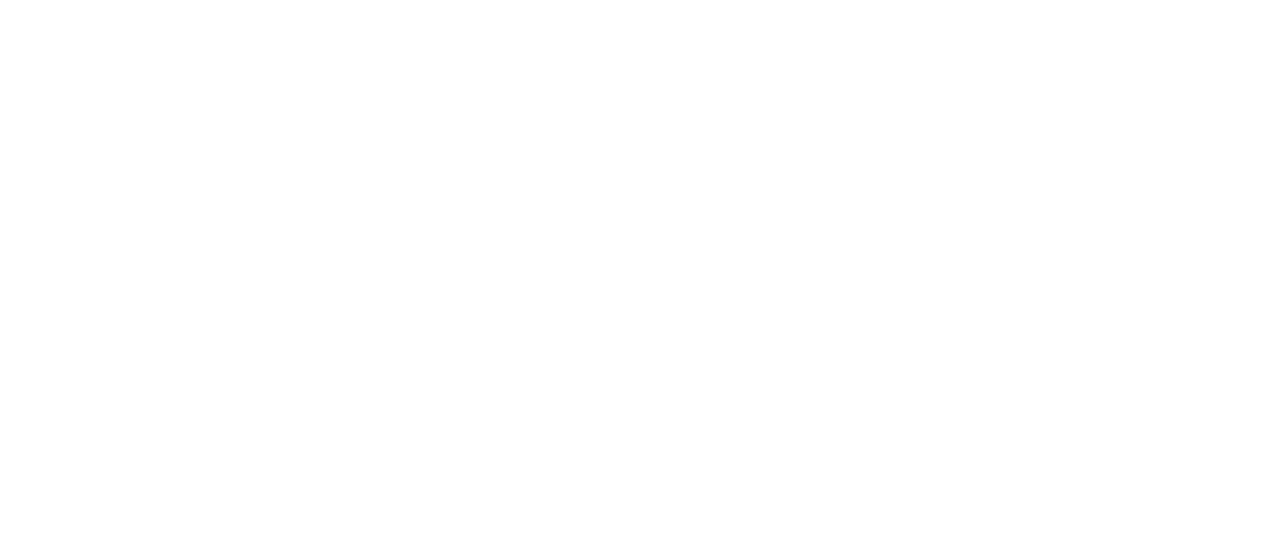
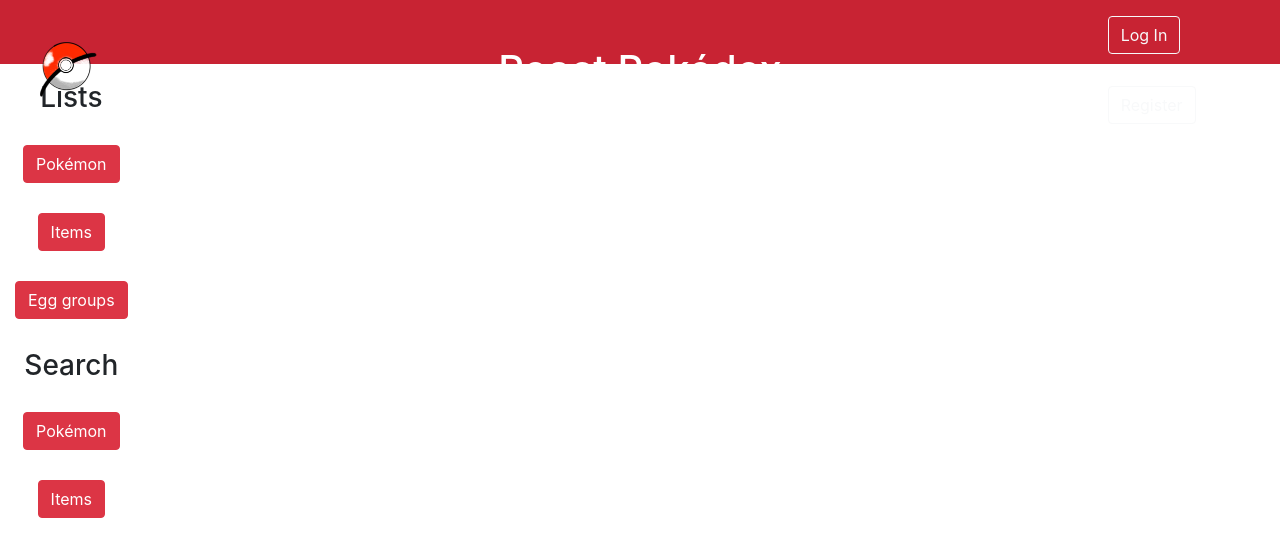
Before and after one commit to Jendoki/ReactPokedex, a React (Create React App) app: page /listitem in a window 1280 px wide. Shown: the top 556 px of the page. Built offline with nearby package versions, Linux system fonts and the light colour scheme.

Commit message:
egglist finished

```diff
--- a/package.json
+++ b/package.json
@@ -12,6 +12,7 @@
     "react-dom": "^17.0.1",
     "react-router-dom": "^5.2.0",
     "react-scripts": "4.0.2",
+    "react-tooltip": "^4.2.15",
     "web-vitals": "^1.1.0"
   },
   "scripts": {
--- a/src/App.css
+++ b/src/App.css
@@ -85,6 +85,10 @@
   text-transform: capitalize;
 }
 
+.center {
+  text-align: center;
+}
+
 .pokeimg {
   float: left;
   max-width: 100px;
--- a/src/App.js
+++ b/src/App.js
@@ -5,6 +5,7 @@
 import Home from "./Components/Home";
 import ListPoke from "./Components/ListPoke";
 import ListEgg from "./Components/ListEgg";
+import ListItem from "./Components/ListItem";
 
 function App() {
   return (
@@ -17,6 +18,9 @@
         <Route path="/listpokemon" exact component={ListPoke} />
       </Switch>
       <Switch>
+        <Route path="/listitem" exact component={ListItem} />
+      </Switch>
+      <Switch>
         <Route path="/listegg" exact component={ListEgg} />
       </Switch>
     </Router>
--- a/src/Components/AsideGuest.js
+++ b/src/Components/AsideGuest.js
@@ -12,7 +12,9 @@
           </a>
         </li>
         <li>
-          <Button variant="danger">Items</Button>
+          <a href="/listitem">
+            <Button variant="danger">Items</Button>
+          </a>
         </li>
         <li>
           <a href="/listegg">
--- a/src/Components/ContentListEgg.js
+++ b/src/Components/ContentListEgg.js
@@ -1,6 +1,7 @@
 import { useState, useEffect } from "react";
 import { Button } from "react-bootstrap";
 import Pokecard from "./Pokecard";
+import EgglistPokecard from "./EgglistPokecard";
 
 const ContentListEgg = (props) => {
   const [ressource, setRessource] = useState("indeterminate");
@@ -138,9 +139,10 @@
           Water 3
         </Button>
       </div>
+      <h3 className="capitalize center">{ressource}</h3>
       <div className="containercards">
         {list.pokemon_species.map((element) => (
-          <Pokecard pokename={element.name} url={element.url} />
+          <EgglistPokecard pokename={element.name} />
         ))}
       </div>
     </>
--- /dev/null
+++ b/src/Components/ContentListItem.js
@@ -0,0 +1,8 @@
+const ContentListItem = (props) => {
+  return (
+    <>
+    </>
+  );
+};
+
+export default ContentListItem;
--- /dev/null
+++ b/src/Components/EgglistPokecard.js
@@ -0,0 +1,33 @@
+import { useState, useEffect } from "react";
+
+const EgglistPokecard = (props) => {
+  let name = props.pokename;
+  const [pokeinfo, setPokeinfo] = useState([]);
+  let url = `https://pokeapi.co/api/v2/pokemon/${name}`;
+
+  const getInfos = async (url) => {
+    const response = await fetch(url);
+    const result = await response.json();
+    //console.log(result.name);
+    return result;
+  };
+
+  useEffect(() => {
+    getInfos(url).then((result) => setPokeinfo(result));
+  }, [url]);
+  console.log(pokeinfo.name);
+
+  return (
+    <>
+      <div>
+        {pokeinfo.sprites ? (
+          <img className="pokeimg" src={pokeinfo.sprites.front_default} />
+        ) : (
+          <img className="pokeimg" src="/Assets/img/image0.png" />
+        )}
+      </div>
+    </>
+  );
+};
+
+export default EgglistPokecard;
--- /dev/null
+++ b/src/Components/ListItem.js
@@ -0,0 +1,23 @@
+import Header from "./Header";
+import AsideGuest from "./AsideGuest";
+import AsideLogged from "./AsideLogged";
+import ContentListItem from "./ContentListItem.js";
+import Footer from "./Footer";
+
+const ListItem = (props) => {
+  return (
+    <>
+      <Header />
+      <div className="row">
+        <div className="col-1.5">
+          <AsideGuest />
+        </div>
+        <div className="col-10">
+          <ContentListItem />
+        </div>
+      </div>
+    </>
+  );
+};
+
+export default ListItem;
```
Also changed, not shown: 1 other file (tests, documents, lock files or other folders).
